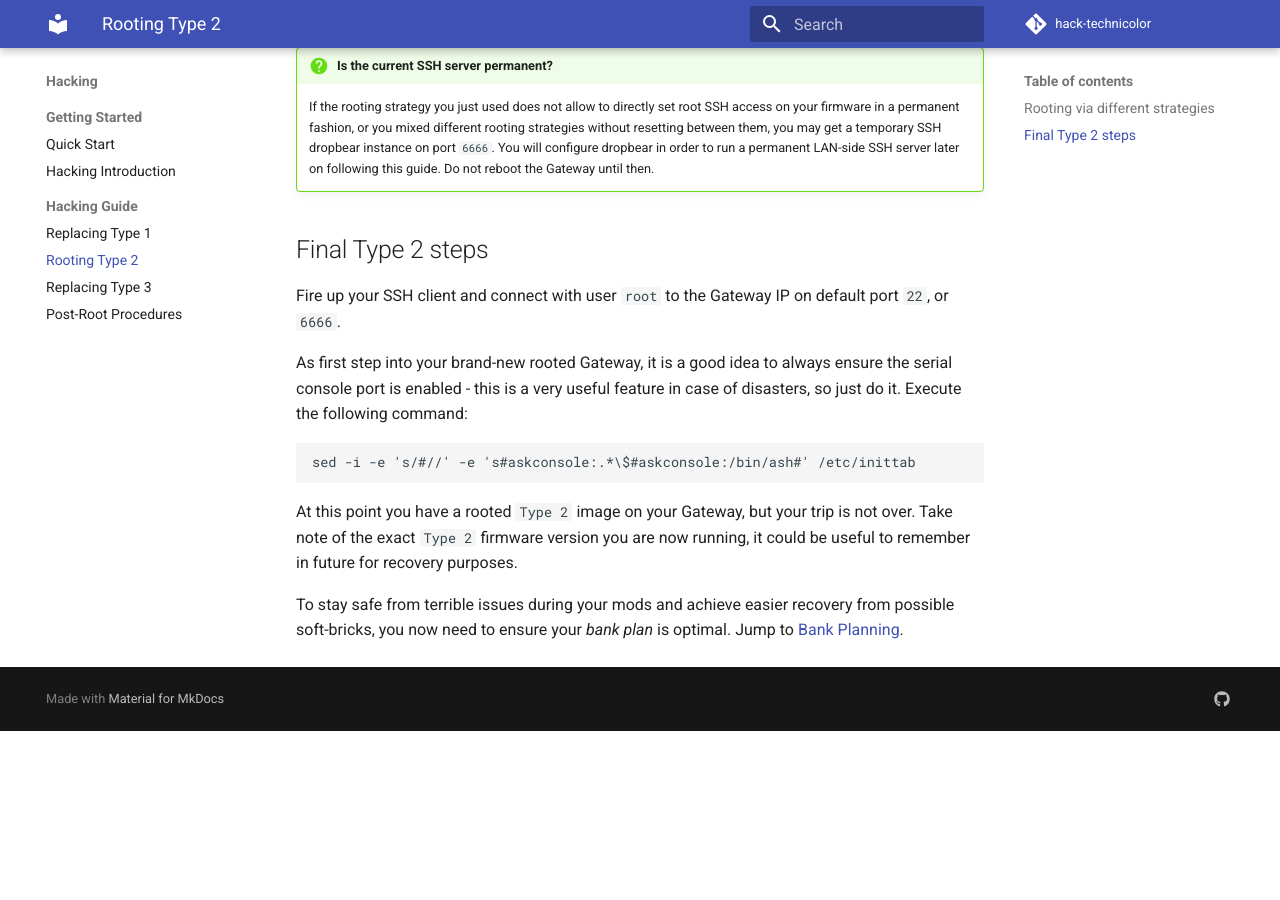
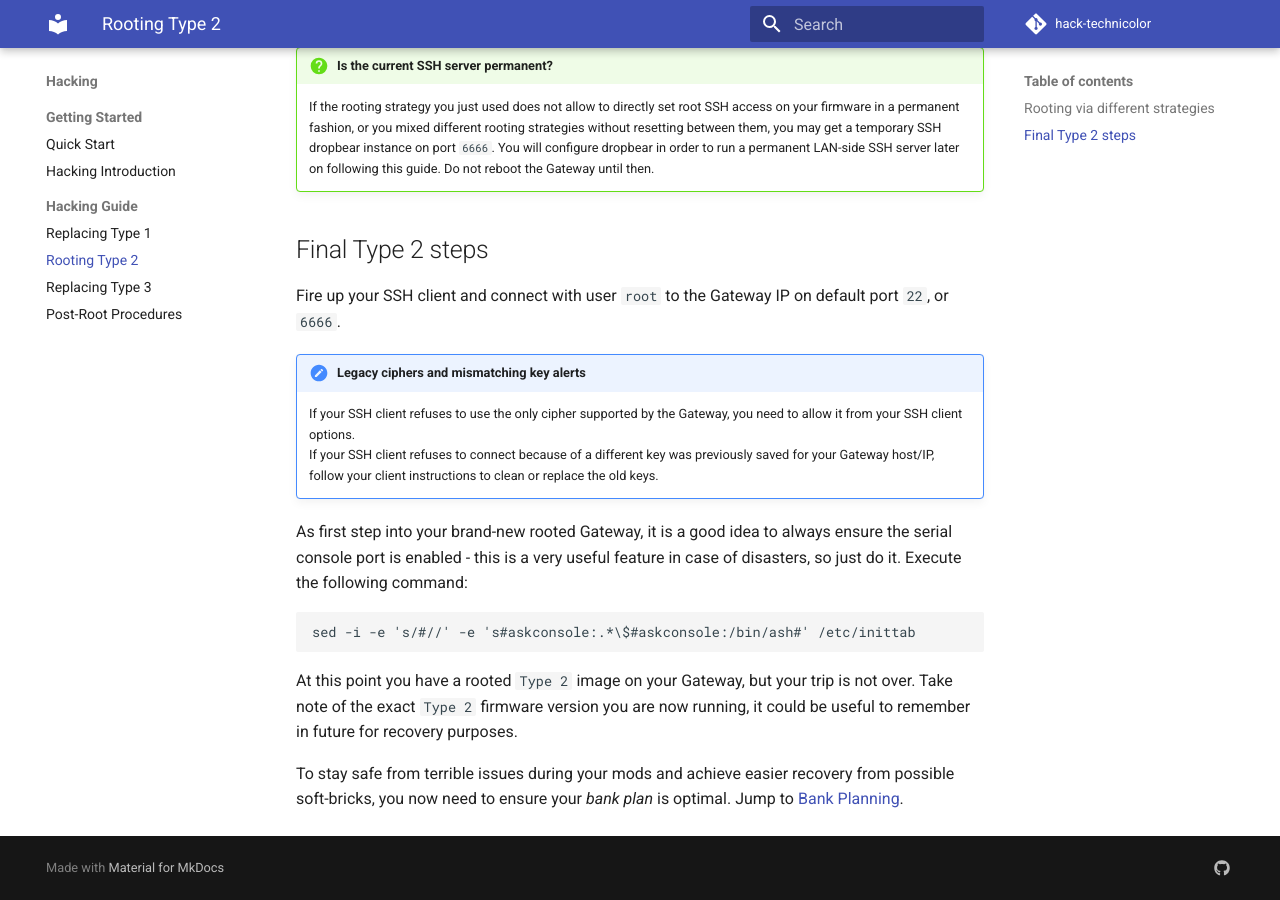
Before and after one commit to hack-technicolor/hack-technicolor, an MkDocs documentation site: the page built from docs/Hacking/Type2.md, in a window 1280 px wide and 900 px high, scrolled down 901 px. Built offline with MkDocs 1.6.1 and Material for MkDocs 9.7.7, drawn with Linux system fonts in a browser that asks for light colours; comment, search, counter and statistics services are not loaded; before the commit the page ends 1632 px from its top, so only the background shows below that.

Commit message:
SSH common issues notes

````diff
--- a/docs/Hacking/Type2.md
+++ b/docs/Hacking/Type2.md
@@ -24,6 +24,10 @@ Once you finished running through any of the above guides, and you got your SSH
 
 Fire up your SSH client and connect with user `root` to the Gateway IP on default port `22`, or `6666`.
 
+!!! note "Legacy ciphers and mismatching key alerts"
+    If your SSH client refuses to use the only cipher supported by the Gateway, you need to allow it from your SSH client options.
+    If your SSH client refuses to connect because of a different key was previously saved for your Gateway host/IP, follow your client instructions to clean or replace the old keys.
+
 As first step into your brand-new rooted Gateway, it is a good idea to always ensure the serial console port is enabled - this is a very useful feature in case of disasters, so just do it. Execute the following command:
 
 ```bash
````
